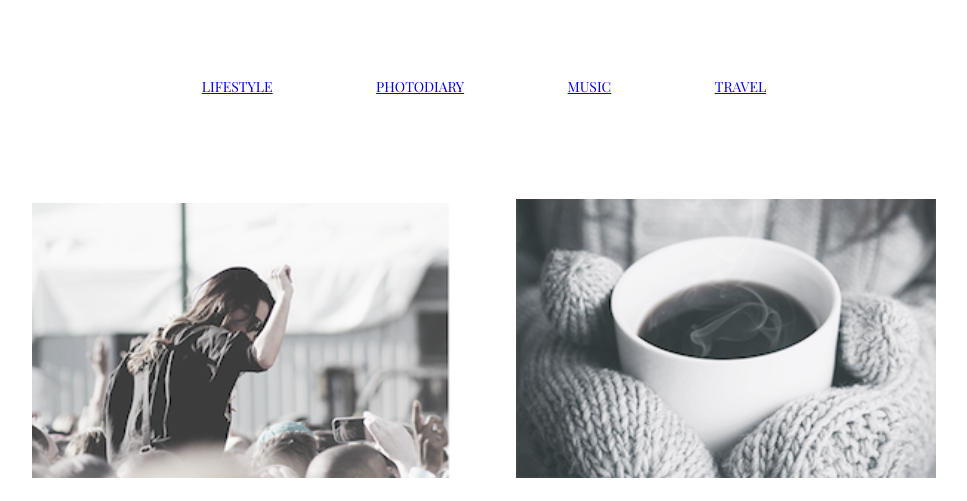
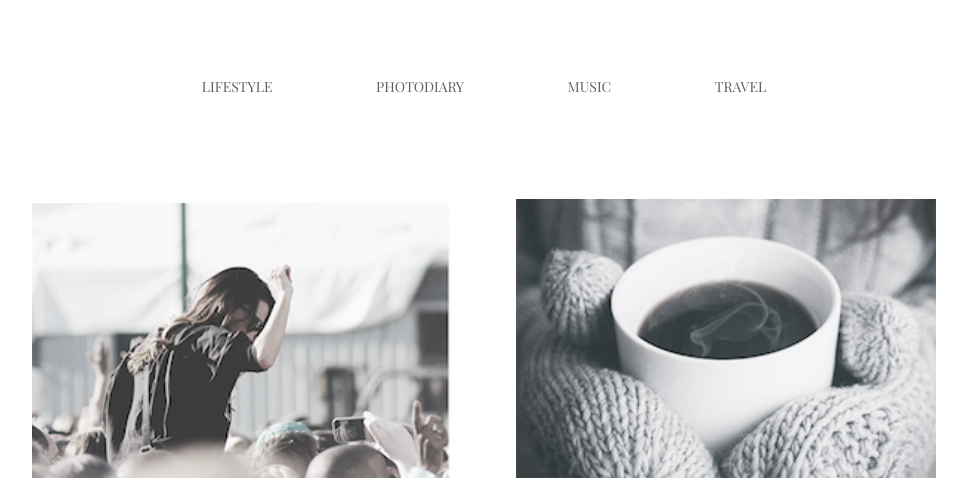
Before and after one commit to White1988/goit-fe-course, a plain HTML site: page html-css/module-3/index.html in a window 1280 px wide. Shown: the top 501 px of the page, without its empty margins (156-1123 px from the left). Drawn offline with nearby package versions, Linux system fonts and the light colour scheme.

Commit message:
module_3

```diff
--- a/html-css/module-3/css/style.css
+++ b/html-css/module-3/css/style.css
@@ -25,6 +25,16 @@ body,p,button{
     margin-top: 75px;
     margin-right: 100px;
     margin-bottom: 100px;
+}
+
+.navigation li a{
+    font-family: "Playfair Display";
+  font-weight: 400;
+  color: #626262;
+  text-align: center;
+  text-transform: uppercase;
+  display: inline-block;
+  text-decoration: none;
 }
 
 .navigation li:last-child{
--- a/html-css/module-3/index.html
+++ b/html-css/module-3/index.html
@@ -4,8 +4,14 @@
     <meta charset="UTF-8">
     <meta name="viewport" content="width=device-width, initial-scale=1.0">
     <meta http-equiv="X-UA-Compatible" content="ie=edge">
-    <link href="https://fonts.googleapis.com/css?family=Playfair+Display&display=swap" rel="stylesheet">
-    <!-- <link href="https://fonts.googleapis.com/css?family=Playfair+Display|Ubuntu:300&display=swap" rel="stylesheet"> -->
+    <link
+      href="https://fonts.googleapis.com/css?family=Playfair+Display:400,700&display=swap"
+      rel="stylesheet"
+    />
+    <link
+      href="https://fonts.googleapis.com/css?family=Ubuntu:300,400&display=swap"
+      rel="stylesheet"
+    />
     <link rel="stylesheet" href="./css/normalize.css">
     <link rel="stylesheet" href="./css/style.css">
     <title>Document</title>
```
